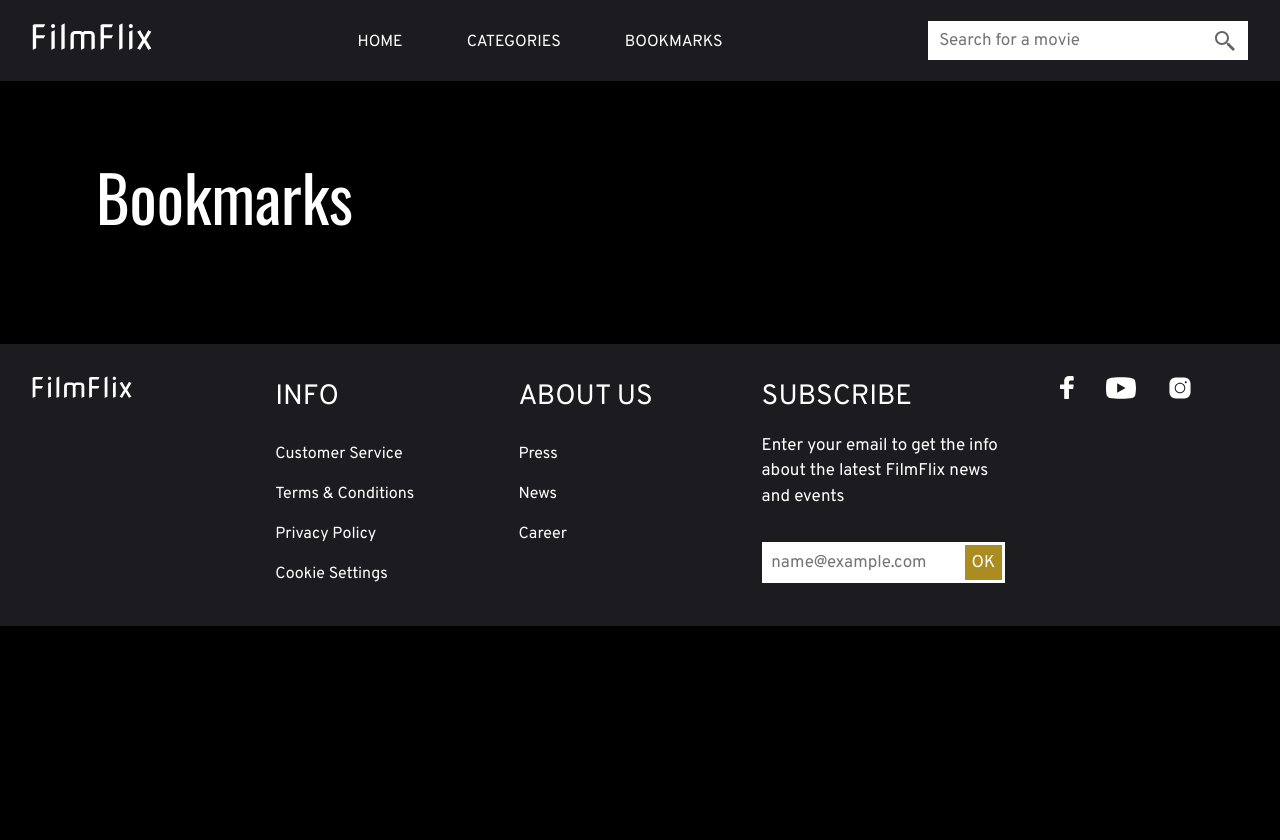
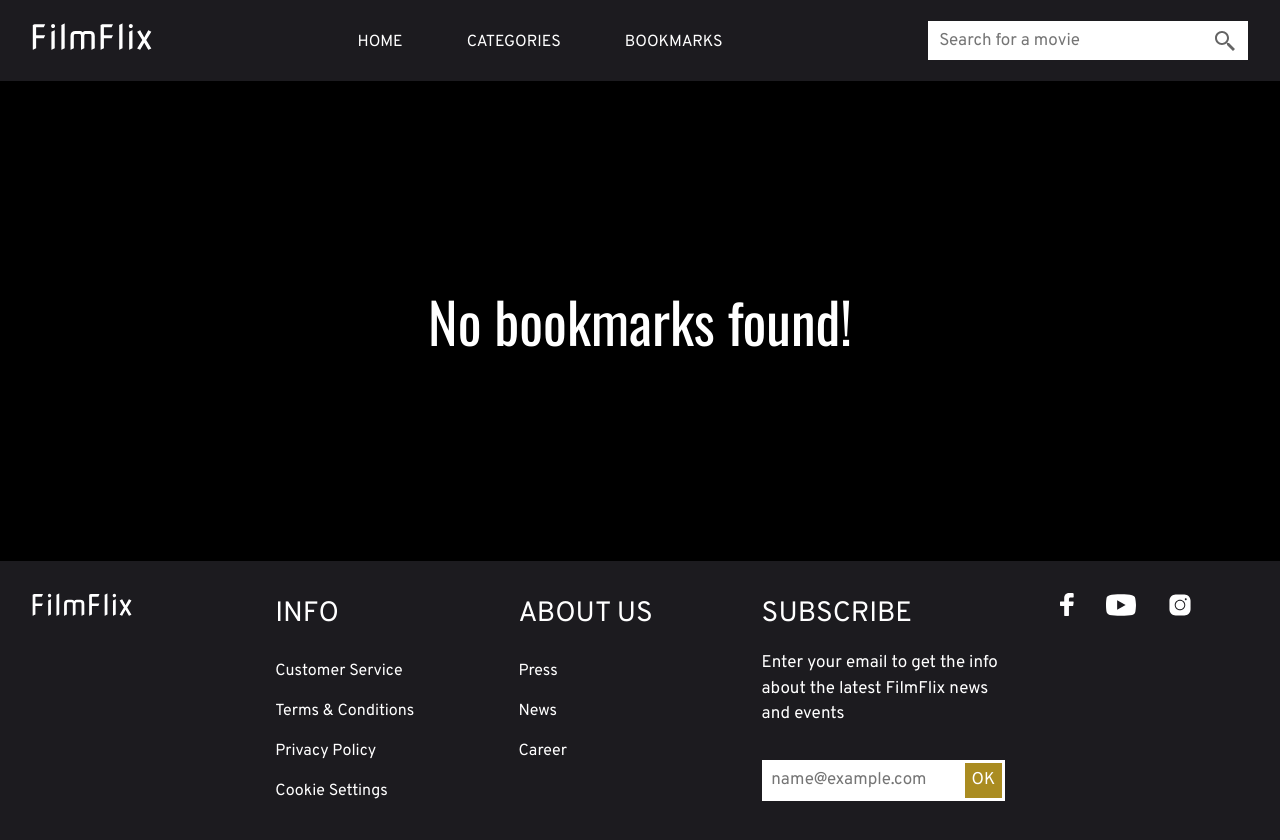
Before and after one commit to Filmflix-FED22G/filmflix, a React (Vite) app: page /bookmarks in a window 1280 px wide. Shown: the top 840 px of the page. Before the commit the page ends 800 px from the top, so only its background shows below. Built offline with nearby package versions, Linux system fonts and the light colour scheme.

Commit message:
feat: add "no bookmark" text when there's no bookmarked movies

```diff
--- a/src/pages/BookmarkPage.tsx
+++ b/src/pages/BookmarkPage.tsx
@@ -11,17 +11,24 @@ function BookmarkPage() {
     document.title = 'Bookmarks';
   }, []);
 
+  // Filter bookmarked movies
+  const bookmarkedMovies = movies.filter((movie: Movie) => movie.isBookmarked);
+
   return (
+    <>
+      {bookmarkedMovies.length > 0 ? (
         <Container>
           <Title>Bookmarks</Title>
           <MovieGrid>
-        {movies
-          .filter((movie: Movie) => movie.isBookmarked)
-          .map((movie: Movie) => (
+            {bookmarkedMovies.map((movie: Movie) => (
               <Thumbnail key={movie.title} movie={movie} />
             ))}
           </MovieGrid>
         </Container>
+      ) : (
+        <NoBookmarksContainer>No bookmarks found!</NoBookmarksContainer>
+      )}
+    </>
   );
 }
 
@@ -51,3 +58,10 @@ const MovieGrid = styled.div`
   grid-template-columns: repeat(auto-fill, minmax(12rem, 12rem));
   grid-gap: 4rem 2rem;
 `;
+
+const NoBookmarksContainer = styled.h2`
+  display: flex;
+  justify-content: center;
+  align-items: center;
+  height: 30rem;
+`;
```
Lines whose indentation alone changed are shown as unchanged.
